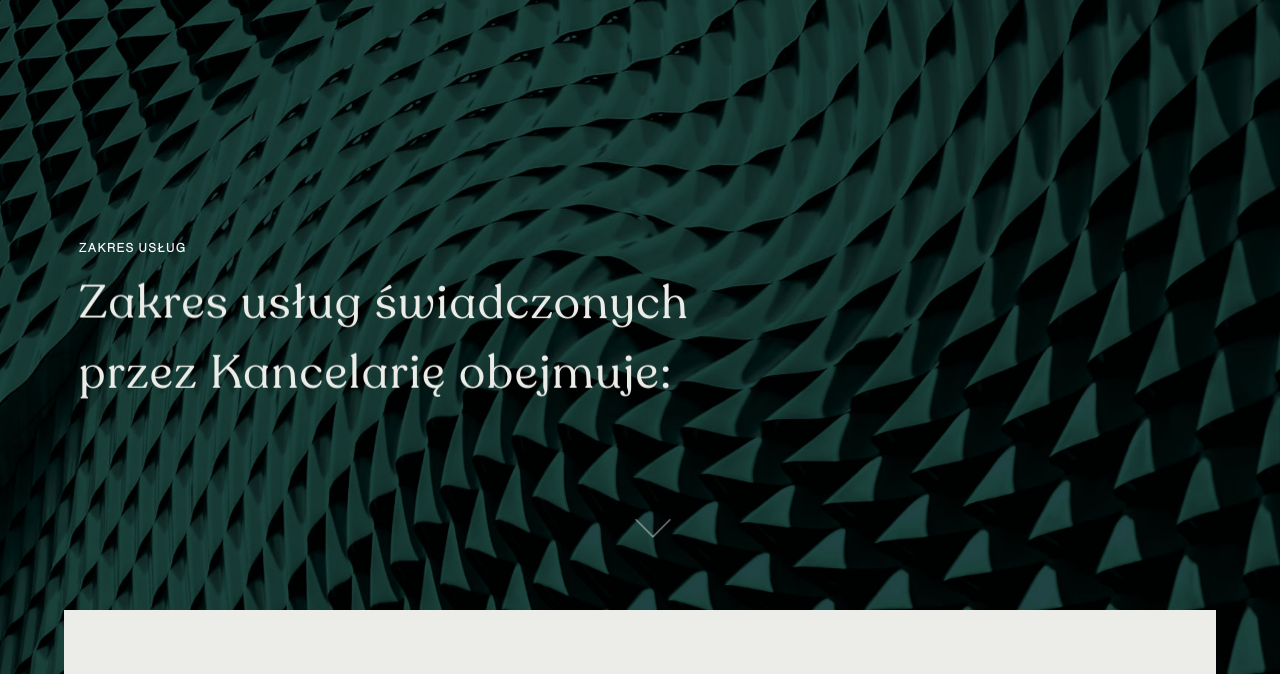
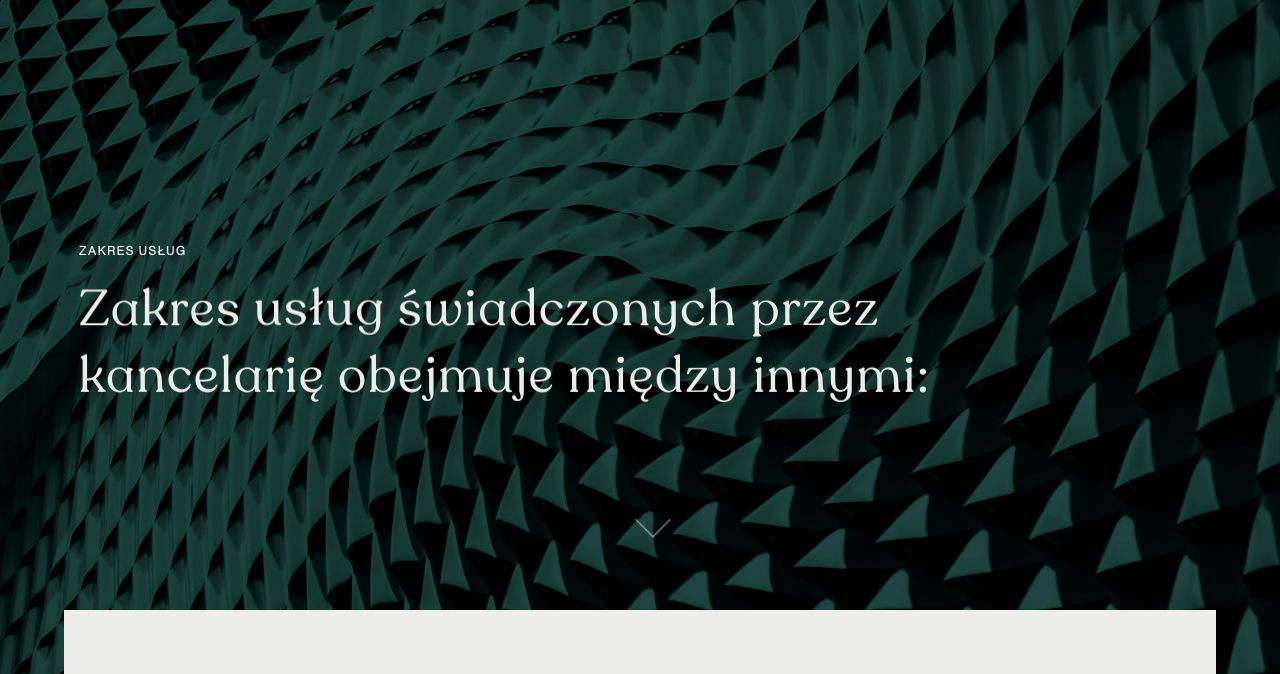
Before and after one commit to m-malanowski/adwokat-szymon-mikulak-deploy, a Gatsby site: page /zakres-uslug in a window 1280 px wide. Shown: the part 126-800 px from the top of the page. Built offline with nearby package versions, Linux system fonts and the light colour scheme; Gatsby itself is replaced by a stand-in of ours.

Commit message:
27/07/2021

```diff
--- a/src/components/Subheader.js
+++ b/src/components/Subheader.js
@@ -37,7 +37,7 @@ const Subheader = ({pageTitle, pagePreTitle, subImg, alt}) => {
       </div>
 
       <div className="page-title container-fluid">
-        <div className="col-md-8 col-12">
+        <div className="col-md-10 col-12">
           <motion.p
             className="beforeH1"
             initial={{opacity: 0, y: 12}}
--- a/src/css/styles.scss
+++ b/src/css/styles.scss
@@ -460,11 +460,20 @@ Page Title
   position: relative;
   padding-top: 15rem;
   padding-bottom: 3.5rem;
-  //color: var(--clr-white);
   color: var(--clr-secondary);
   height: 100vh;
-
-  //background-image: radial-gradient(#012754,#011f43);
+  h1{
+    font-size: calc(35px + (60 - 35) * ((100vw - 320px) / (1900 - 320)));
+    span{
+      line-height: 1;
+
+      span{
+        line-height: .7;
+
+      }
+    }
+  }
+
   .page-title{
     align-self: center;
   }
@@ -481,27 +490,8 @@ Page Title
     object-fit: cover;
     -o-object-position: center top;
     object-position: center top;
-    //-webkit-transform-origin: 50%;
-    //transform-origin: 50%;
-  }
-  //h1::before{
-  //  content: "";
-  //  position: absolute;
-  //  left: 0;
-  //  top: -1rem;
-  //  width: 10rem;
-  //  height: 1px;
-  //  background-color: #fff;
-  //}
-  //h1::after{
-  //  content: '21.01.2021';
-  //  position: absolute;
-  //  top: -3rem;
-  //  left: 0;
-  //  font-size: .8rem;
-  //  font-weight: 500;
-  //  line-height: 1em;
-  //}
+  }
+
 }
 
 /*
@@ -510,18 +500,10 @@ Page Index
 ===============
 */
 .index-page{
-  //background-image: radial-gradient(#012754,#011f43);
-  //background-image:url("../assets/imgs/abstract/daniel-koponyas-nL1zMSVGFj8-unsplash(1).jpg");
-  //background-image:url("../assets/imgs/method-bg-2.webp");
-
   background-repeat: no-repeat;
   background-position: center center;
   background-attachment: fixed;
   background-size: cover;
-
-  //background-repeat:no-repeat;
-  //background-size:contain;
-  //background-position:center;
   min-height: calc(100vh - 5rem - 9rem);
   height: 100vh;
 }
@@ -595,6 +577,14 @@ Policy About
     border-right: 1px solid rgba(0,0,0,.1);
     @include for-tablet-landscape-up {
       border-right: none;
+    }
+  }
+  .subheader{
+    h1{
+      max-width: 50%;
+      @include for-tablet-landscape-up {
+        max-width: 100%;
+      }
     }
   }
 }
--- a/src/pages/zakres-uslug.js
+++ b/src/pages/zakres-uslug.js
@@ -27,14 +27,12 @@ const TeamPage = () => {
   const [isOpen6, setIsOpen6] = useState(false)
   const [isOpen7, setIsOpen7] = useState(false)
 
-
-
   return (
     <>
       <SEO title="⚖️ &nbsp; Ofeta Usług Prawnych | Kancelaria Adwokacka Szymon Mikulak. " description="Kancelaria Adwokacka z Siedzibą w Gdyni. Świadczy Usługi Prawne Zarówno na Rzecz Podmiotów Gospodarczych, Jak i Klientów Indywidualnych. Pomoc i Porady Prawne Gdynia."/>
 
       <div className="services-page">
-        <Subheader pagePreTitle={'Zakres usług'} pageTitle={'Zakres usług świadczonych przez Kancelarię obejmuje:'} subImg={subHeaderPhoto} alt="Adwokat Ggdynia zakres usług"/>
+        <Subheader pagePreTitle={'Zakres usług'} pageTitle={'Zakres usług świadczonych przez kancelarię obejmuje między innymi:'} subImg={subHeaderPhoto} alt="Adwokat Ggdynia zakres usług"/>
 
         <div className="page-content container-fluid">
           <div className="page-description-wrapper">
```
